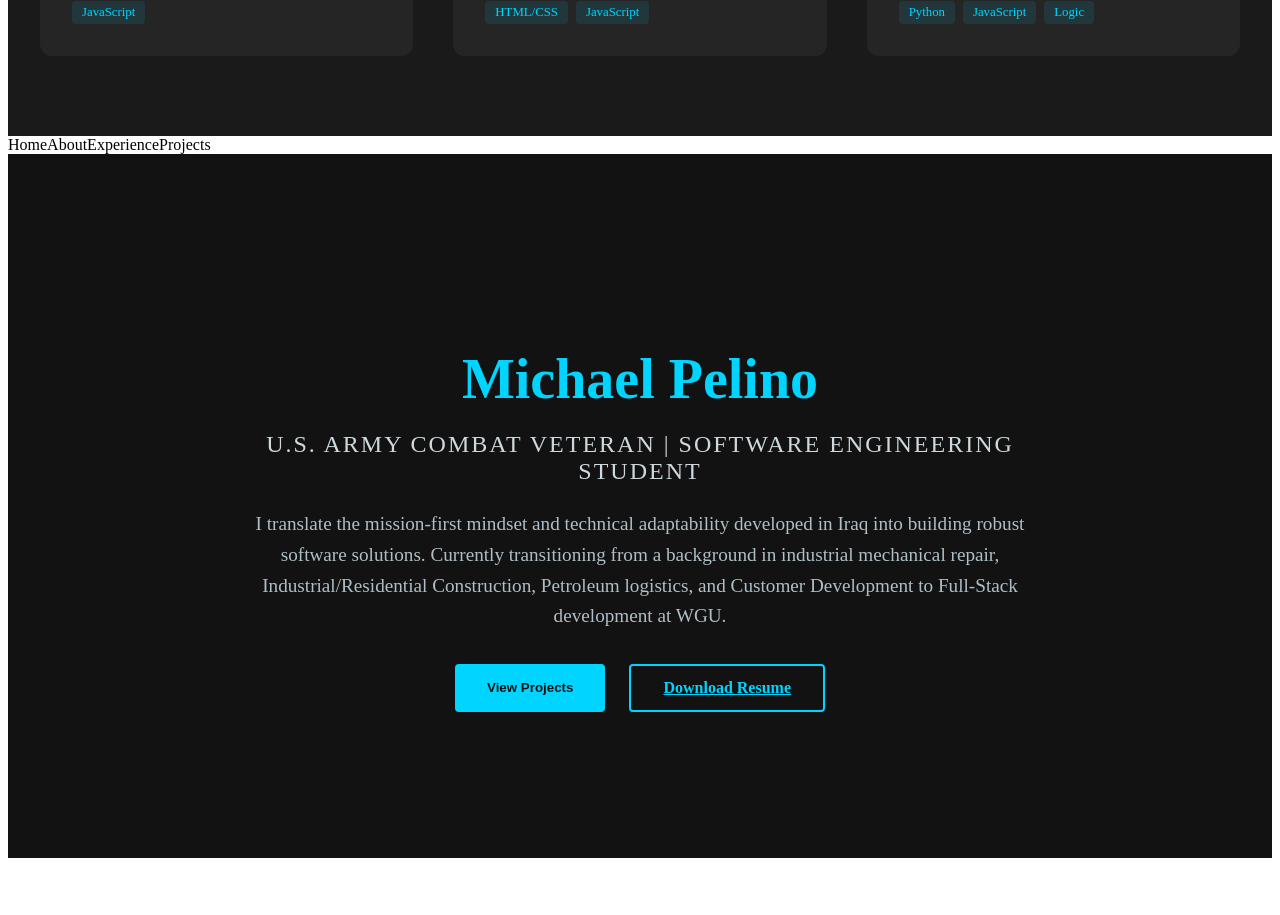
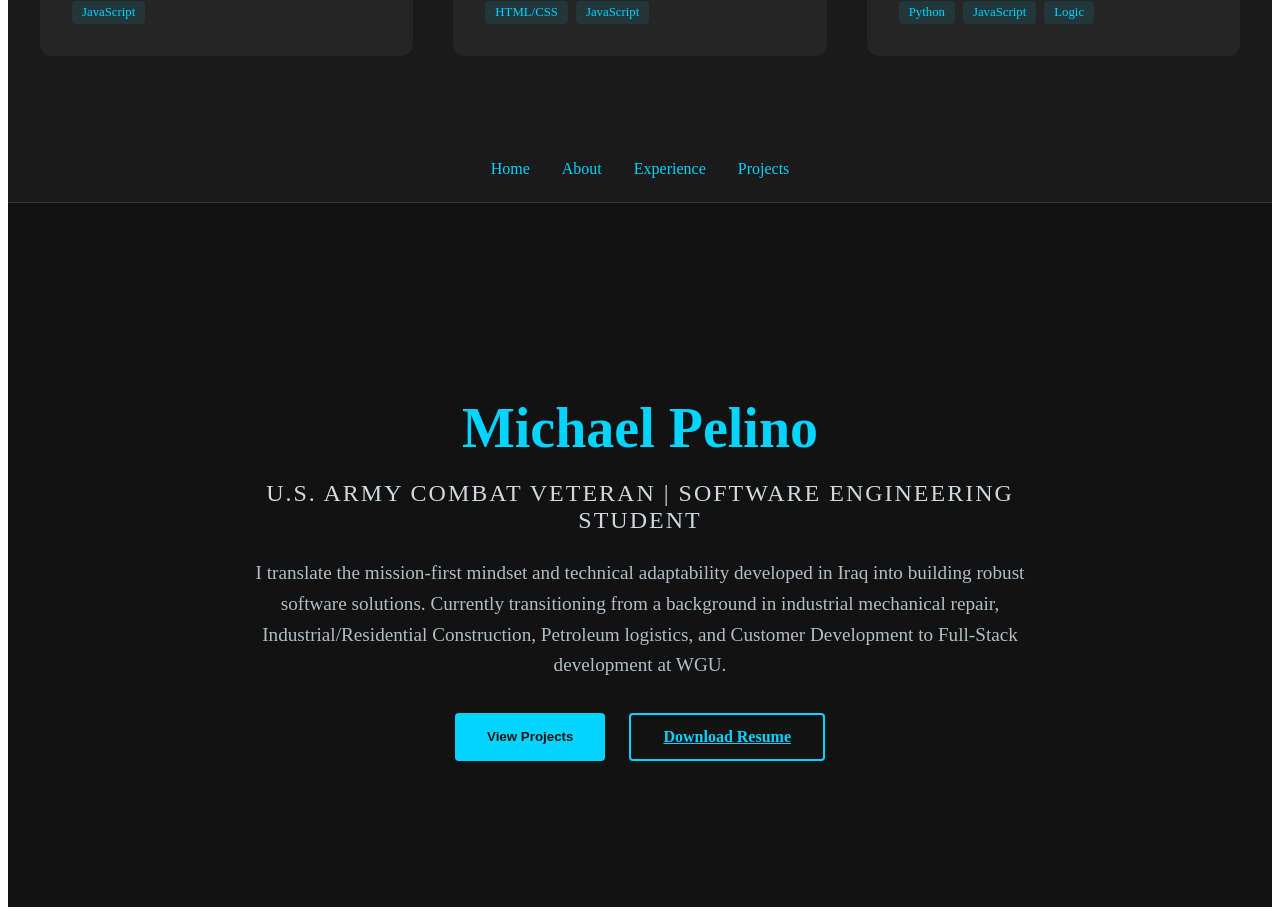
Before and after one commit to Codingforachange/michael-pelino-portfolio, an Angular app: page /hero in a window 1280 px wide. Shown: the part 2118-3033 px from the top of the page. Before the commit the page ends 2984 px from the top, so only its background shows below. Built offline with nearby package versions, Linux system fonts and the light colour scheme.

Commit message:
Updated  Navigation app.html and app.css

```diff
--- a/src/app/app.component.css
+++ b/src/app/app.component.css
@@ -0,0 +1,21 @@
+/*app.component.css */
+.navbar {
+    display: flex;
+    justify-content: center; /* Centers the Menu */
+    gap: 2rem; /* Adds Space between links */
+    padding: 1.5rem;
+    background-color: #1a1a1a;
+    border-bottom: 1px solid #333;
+}
+
+.navbar a {
+    color: #00d2ff;
+    text-decoration: none;
+    font-weight: 500;
+    transition: color 0.3s ease;
+}
+
+.navbar a :hover {
+    color: #ffffff; /* Links turn white when hovered */
+    text-decoration: underline;
+}
--- a/src/app/app.component.html
+++ b/src/app/app.component.html
@@ -3,7 +3,7 @@
 <app-experience></app-experience>
 <app-projects></app-projects>
 
-<nav>
+<nav class="navbar">
   <a routerlink="/hero">Home</a>
   <a routerlink="/about">About</a>
   <a routerlink="/experience">Experience</a>
```
